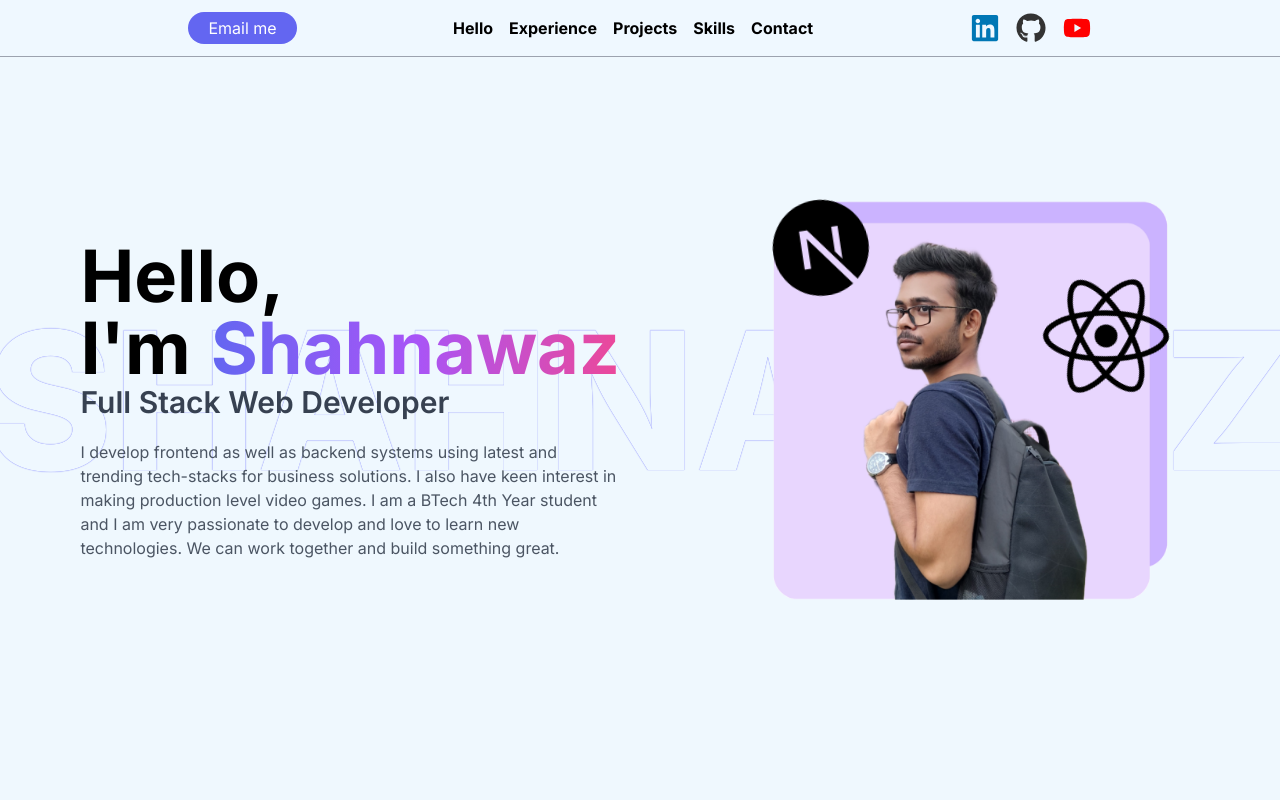
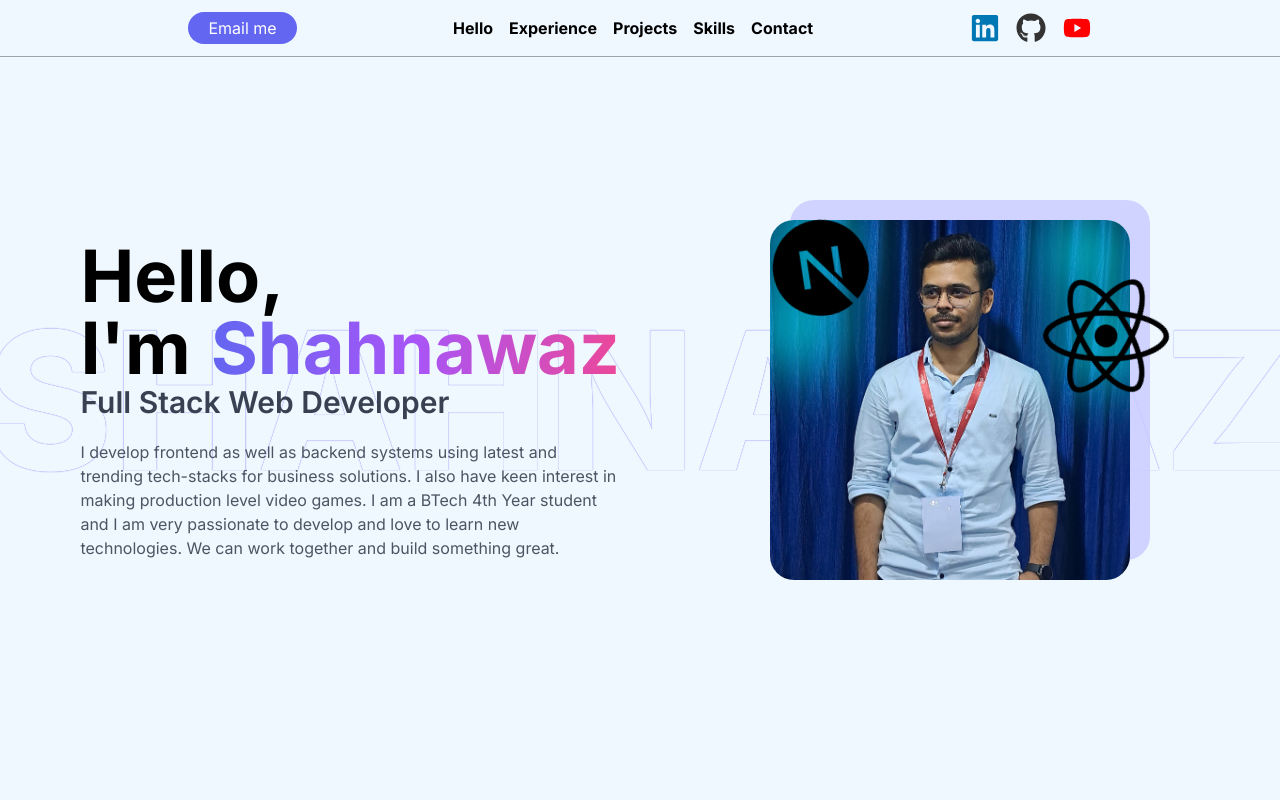
Before and after one commit to ShahnawazHussain28/portfolio, a Next.js app: page / in a window 1280 px wide. Shown: the top 800 px of the page. Built offline with nearby package versions, Linux system fonts and the light colour scheme.

Commit message:
chore: change profile picture

```diff
--- a/app/components/Hello.jsx
+++ b/app/components/Hello.jsx
@@ -1,6 +1,6 @@
 "use client";
 import Image from "next/image";
-import profileImage from "@/public/profilepic.png";
+import profileImage from "@/public/profilepic.jpg";
 import { SiNextdotjs } from "react-icons/si";
 import { FaReact } from "react-icons/fa6";
 import ScrollAnimation from "react-animate-on-scroll";
@@ -44,7 +44,14 @@ export default function Hello() {
         >
           <SiNextdotjs className="absolute top-0 left-0 text-6xl md:text-8xl animate-dangle" />
           <FaReact className="absolute right-0 bottom-1/2 text-6xl md:text-9xl animate-[spin_20s_linear_infinite]" />
-          <Image src={profileImage} alt="profile" width={400} height={400} />
+          <Image
+            src={profileImage}
+            alt="profile"
+            width={400}
+            height={400}
+            className="z-50 rounded-3xl w-[90%] h-[90%] max-w-[400px]"
+            style={{ boxShadow: "20px -20px 0px 0px rgba(200,200,255,0.8)" }}
+          />
         </ScrollAnimation>
       </div>
     </div>
```
Also changed, not shown: public/profilepic.jpg (added).
